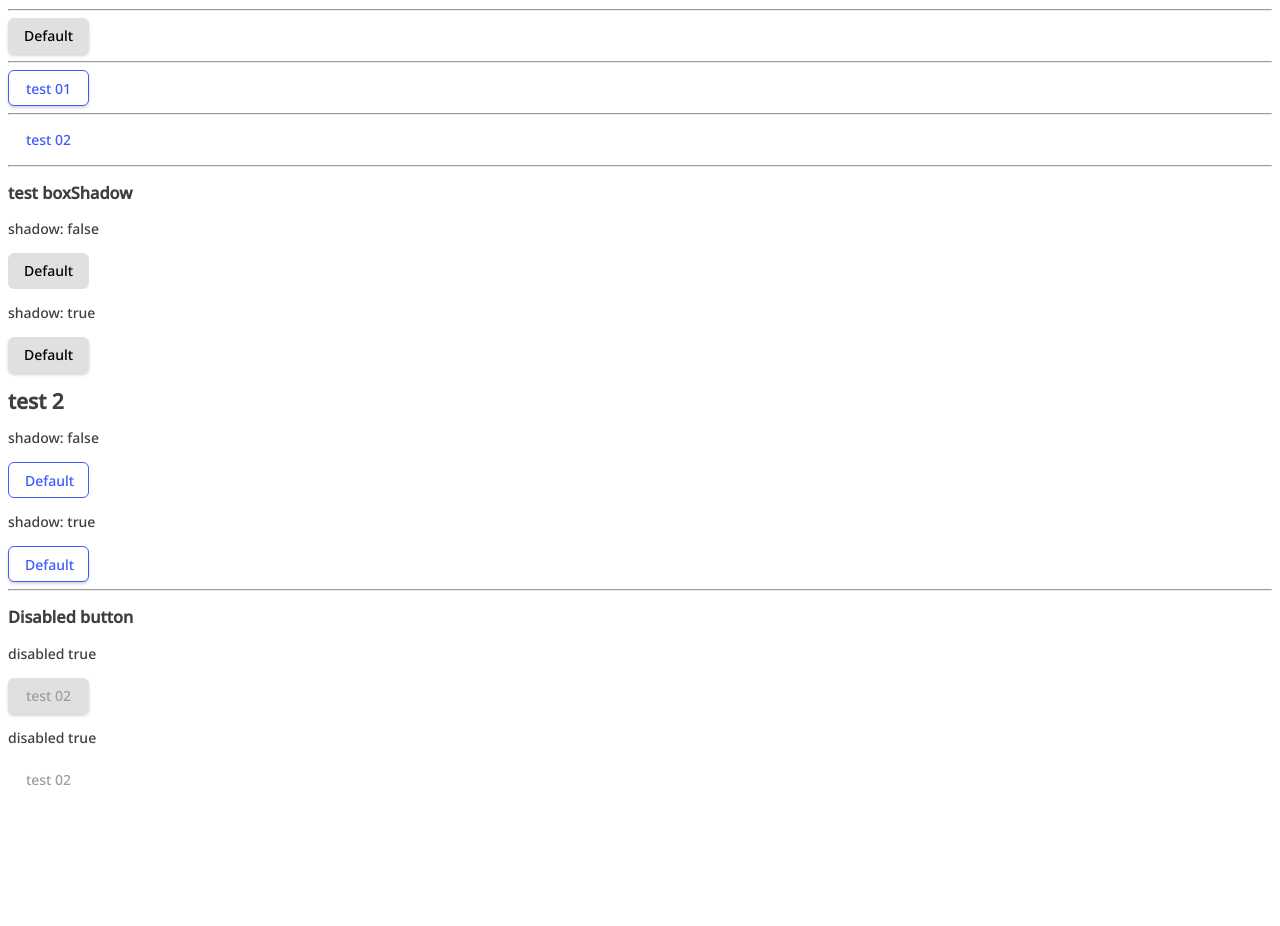
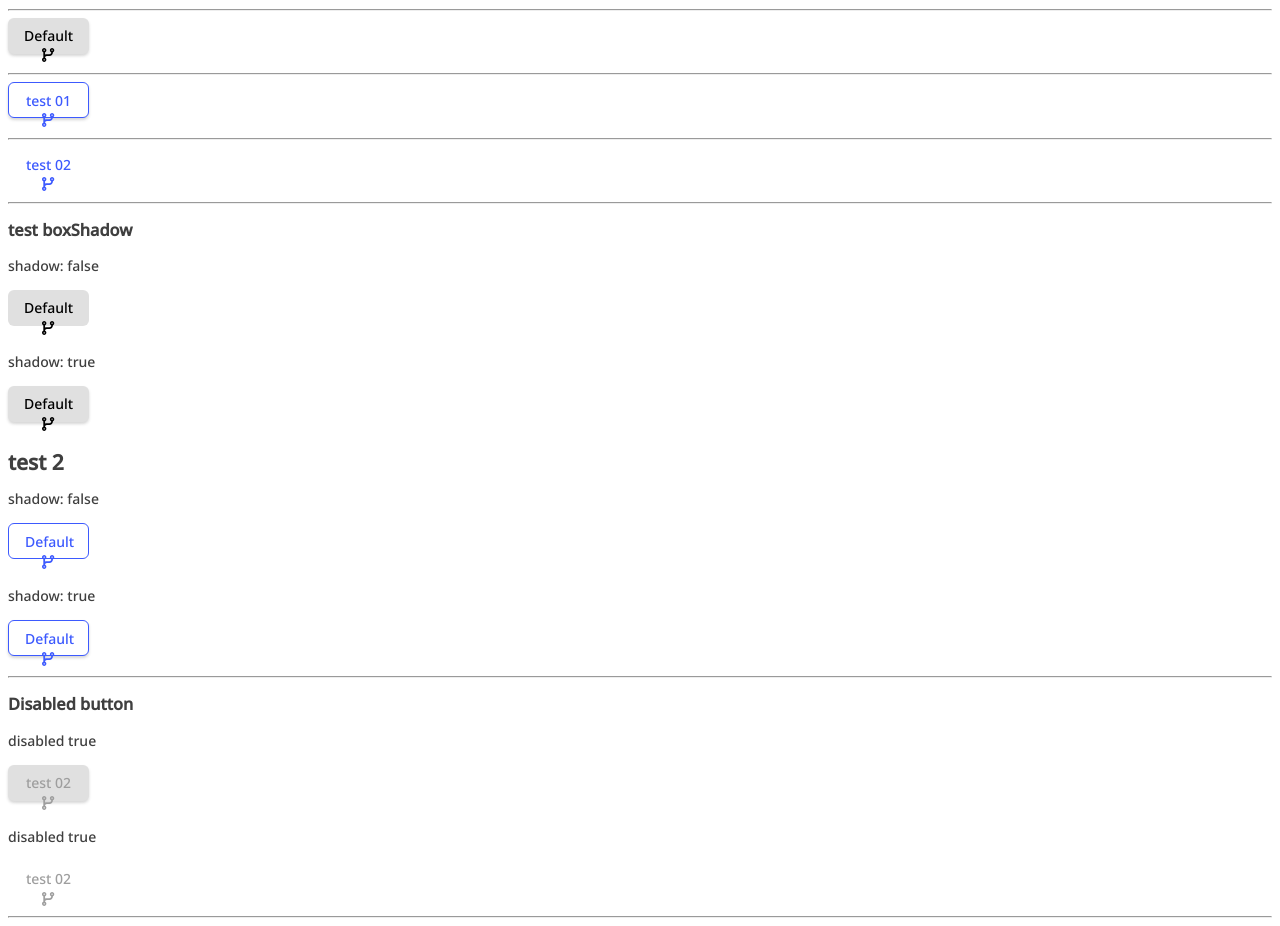
Before and after one commit to BailiMohamedAli/buttons_layout_chl, a React (Create React App) app: page / in a window 1280 px wide. Shown: the part 49-975 px from the top of the page. Before the commit the page ends 855 px from the top, so only its background shows below. Built offline with nearby package versions, Linux system fonts and the light colour scheme.

Commit message:
google fontawesome works with simple solution, god sake you need to download the whole documentation to know the object name of every icon GOOGLE WHY!

```diff
--- a/package.json
+++ b/package.json
@@ -3,6 +3,9 @@
   "version": "0.1.0",
   "private": true,
   "dependencies": {
+    "@fortawesome/fontawesome-svg-core": "^6.1.1",
+    "@fortawesome/free-solid-svg-icons": "^6.1.1",
+    "@fortawesome/react-fontawesome": "^0.2.0",
     "@testing-library/jest-dom": "^5.16.4",
     "@testing-library/react": "^13.3.0",
     "@testing-library/user-event": "^13.5.0",
--- a/src/App.js
+++ b/src/App.js
@@ -27,6 +27,7 @@
       <ButtonSpe text="test 02" disabled={true}/>
       <p>disabled true</p>
       <ButtonSpe text="test 02" variant="text" disabled={true}/>
+      <hr/>
     </div>
   );
 }
--- a/src/components/buttons/ButtonSpe.jsx
+++ b/src/components/buttons/ButtonSpe.jsx
@@ -1,5 +1,7 @@
 import { useState } from 'react';
 import styleButton from './buttonStyleProp';
+import { FontAwesomeIcon } from '@fortawesome/react-fontawesome'
+import { faCodeBranch } from '@fortawesome/free-solid-svg-icons'
 
 
 const ButtonSpe = ({text, variant, disableShadow, disabled}) => {
@@ -30,7 +32,8 @@
         style={styleButton.StyleTwiker(isHovering, variant, disableShadow, disabled)}
         onMouseEnter={ handleMouseEnter }
         onMouseLeave={ handleMouseLeave }
-      > {text} </button>
+      > {text}
+      <FontAwesomeIcon icon={ faCodeBranch }/></button>
     </>
   )
 }
```
Also changed, not shown: 1 other file (tests, documents, lock files or other folders).
